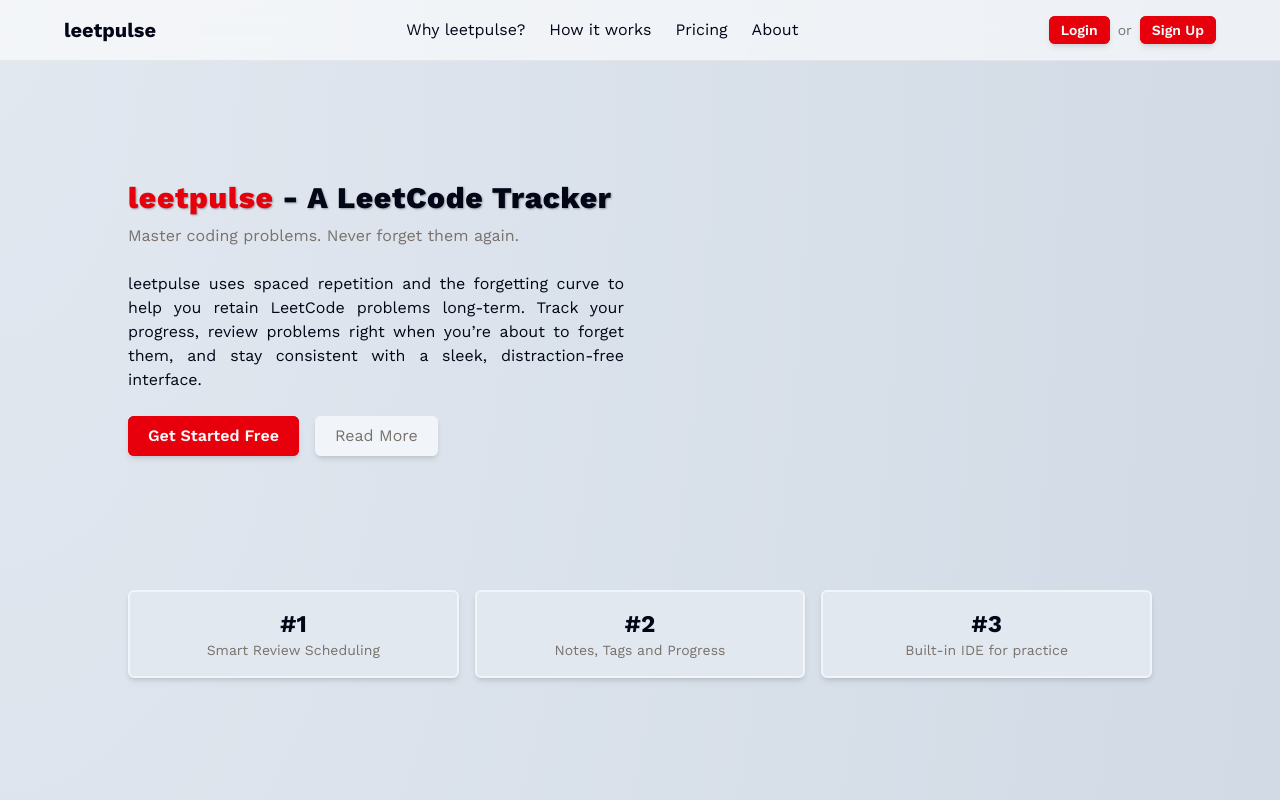
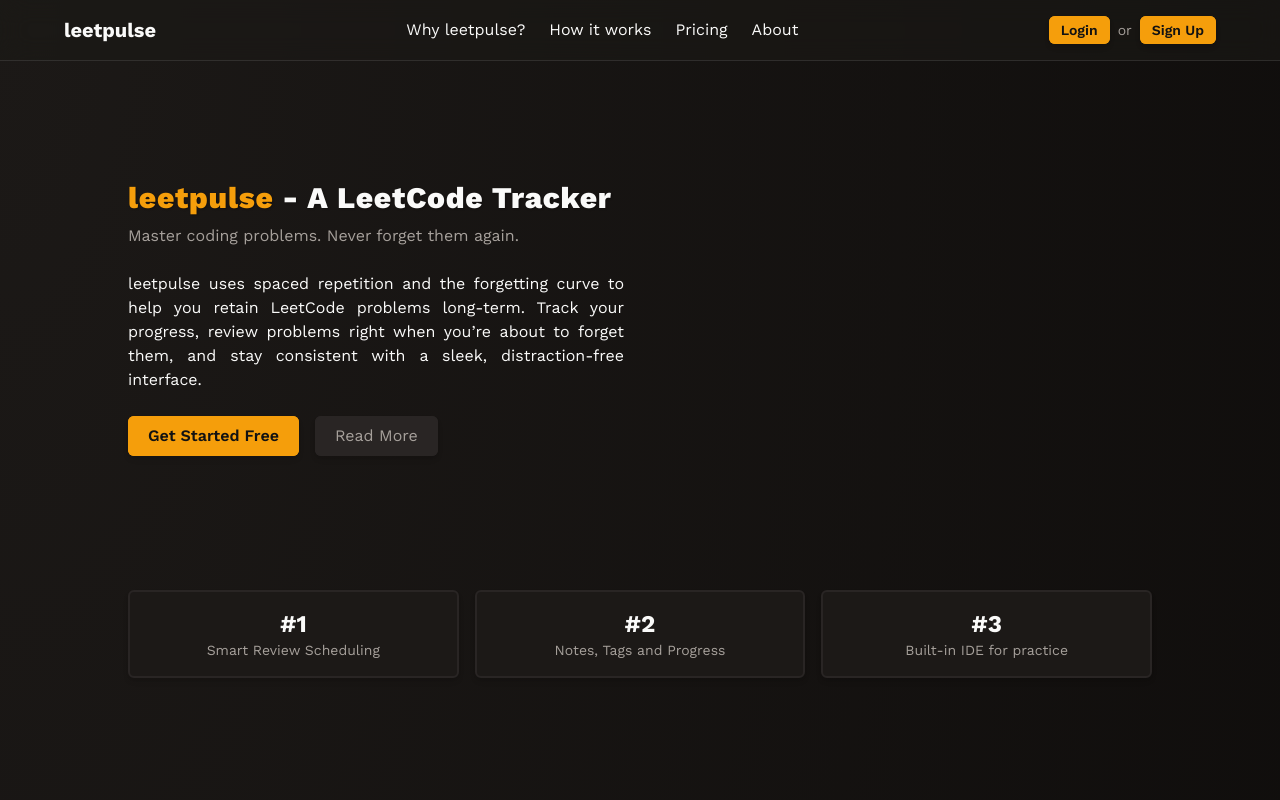
Before and after one commit to adityapai05/leetpulse, a Next.js app: page / in a window 1280 px wide. Shown: the top 800 px of the page. Built offline with nearby package versions, Linux system fonts and the light colour scheme.

Commit message:
No light mode support

```diff
--- a/src/styles/globals.css
+++ b/src/styles/globals.css
@@ -6,7 +6,7 @@ html {
   scroll-padding-top: 10vh;
 }
 
-:root {
+/* :root {
   --bg-0: theme(colors.slate.300);
   --bg-1: theme(colors.slate.200);
   --bg-2: theme(colors.slate.100);
@@ -19,9 +19,10 @@ html {
   --success: #00C950;
   --warning: #FE9A00;
   --error: #C10007;
-}
+} */
 
-@media (prefers-color-scheme: dark) {
+/* @media (prefers-color-scheme: dark)
+{ */
 :root {
   --bg-0: #0C0A09;
   --bg-1: #1C1917;
@@ -36,7 +37,8 @@ html {
   --glass-bg: rgba(28, 25, 23, 0.6);
   --glass-border: rgba(250, 250, 249, 0.1);
 }
-}
+
+/* } */
 
 body {
   background: var(--bg-0);
```
Lines whose indentation alone changed are shown as unchanged.
